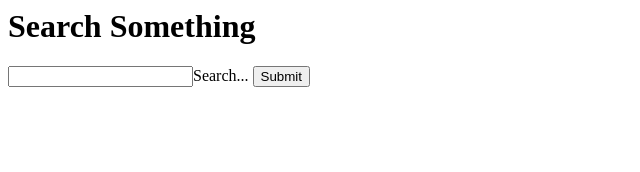
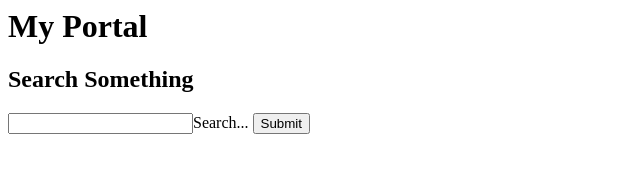
Before and after one commit to JKAriche1/DuckForm, a plain HTML site: page form.html in a window 1280 px wide. Shown: the whole page, without its empty margins (0-640 px from the left). Drawn offline with Linux system fonts and the light colour scheme.

Commit message:
Update form.html

```diff
--- a/form.html
+++ b/form.html
@@ -1,6 +1,7 @@
 <html>
 <head><title>Form Page</title></head>
-<h1>Search Something</h1>
+<h1>My Portal</h1>
+<h2>Search Something</h2>
 <body>
 <form action="https://duckduckgo.com/" method="GET">
   <input type="text" name="q" id="q">Search...
```
